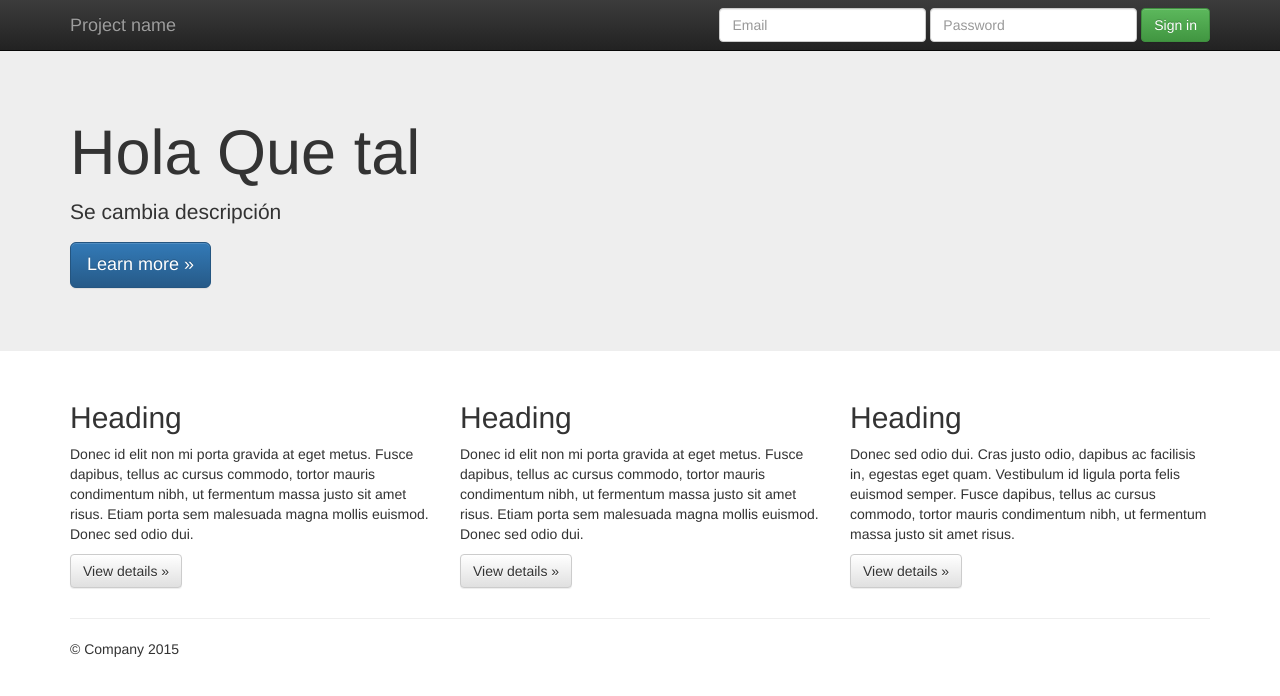
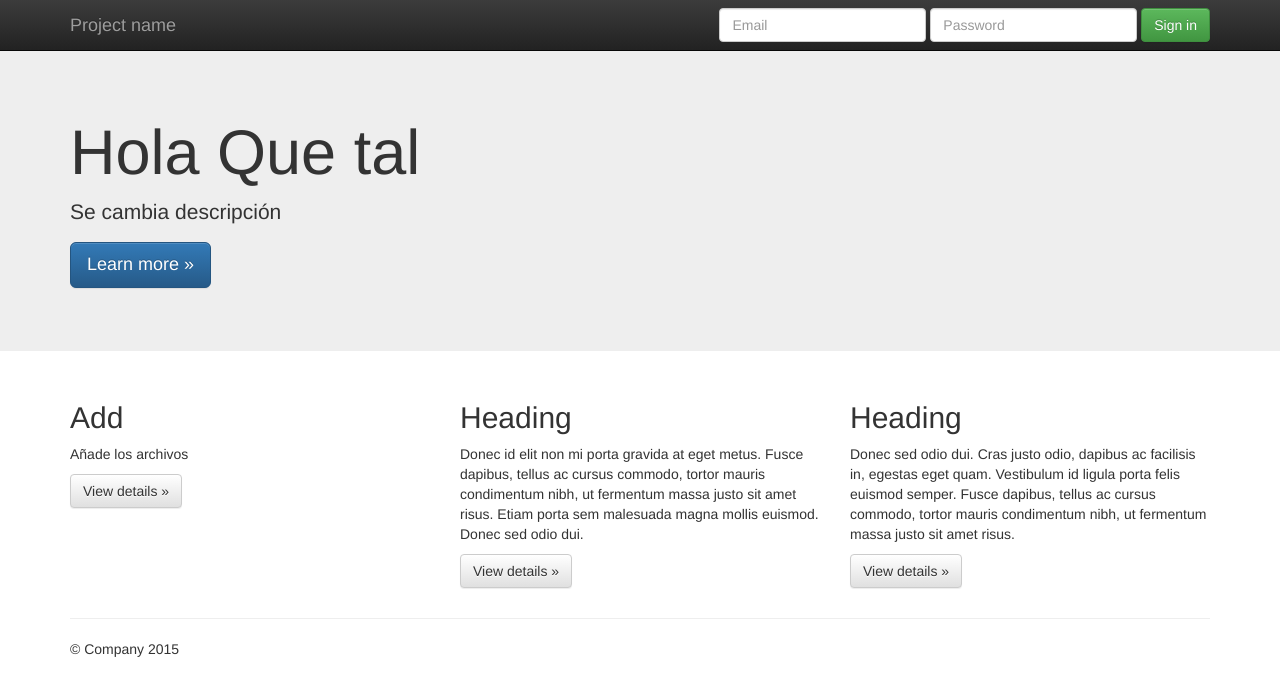
Before and after one commit to MaizoDiego/Trabajo2_Maizo_Diego_Git, a plain HTML site: page index.html in a window 1280 px wide. Drawn offline with nearby package versions, Linux system fonts and the light colour scheme.

Commit message:
Change: Se cambio subtitulo1 y descripcion1

```diff
--- a/index.html
+++ b/index.html
@@ -65,8 +65,8 @@
       <!-- Example row of columns -->
       <div class="row">
         <div class="col-md-4">
-          <h2>Heading</h2>
-          <p>Donec id elit non mi porta gravida at eget metus. Fusce dapibus, tellus ac cursus commodo, tortor mauris condimentum nibh, ut fermentum massa justo sit amet risus. Etiam porta sem malesuada magna mollis euismod. Donec sed odio dui. </p>
+          <h2>Add</h2>
+          <p>Añade los archivos </p>
           <p><a class="btn btn-default" href="#" role="button">View details &raquo;</a></p>
         </div>
         <div class="col-md-4">
```
